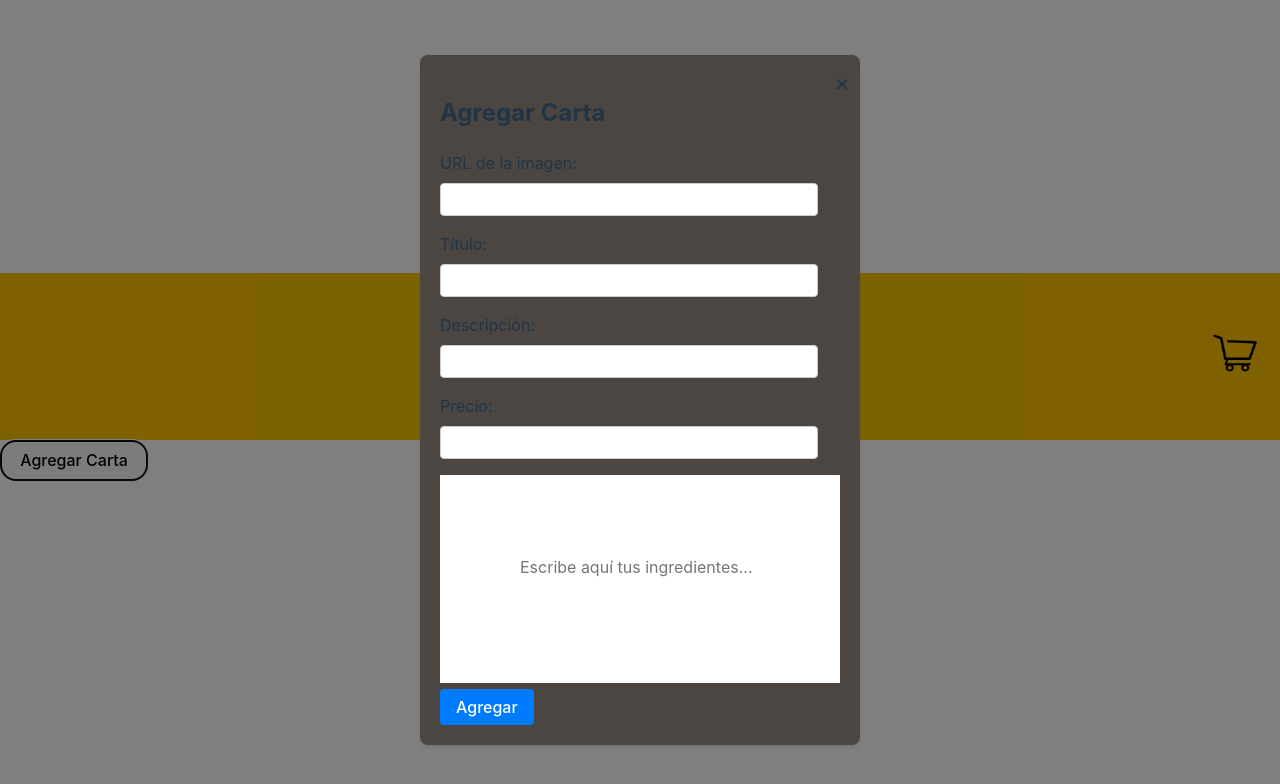
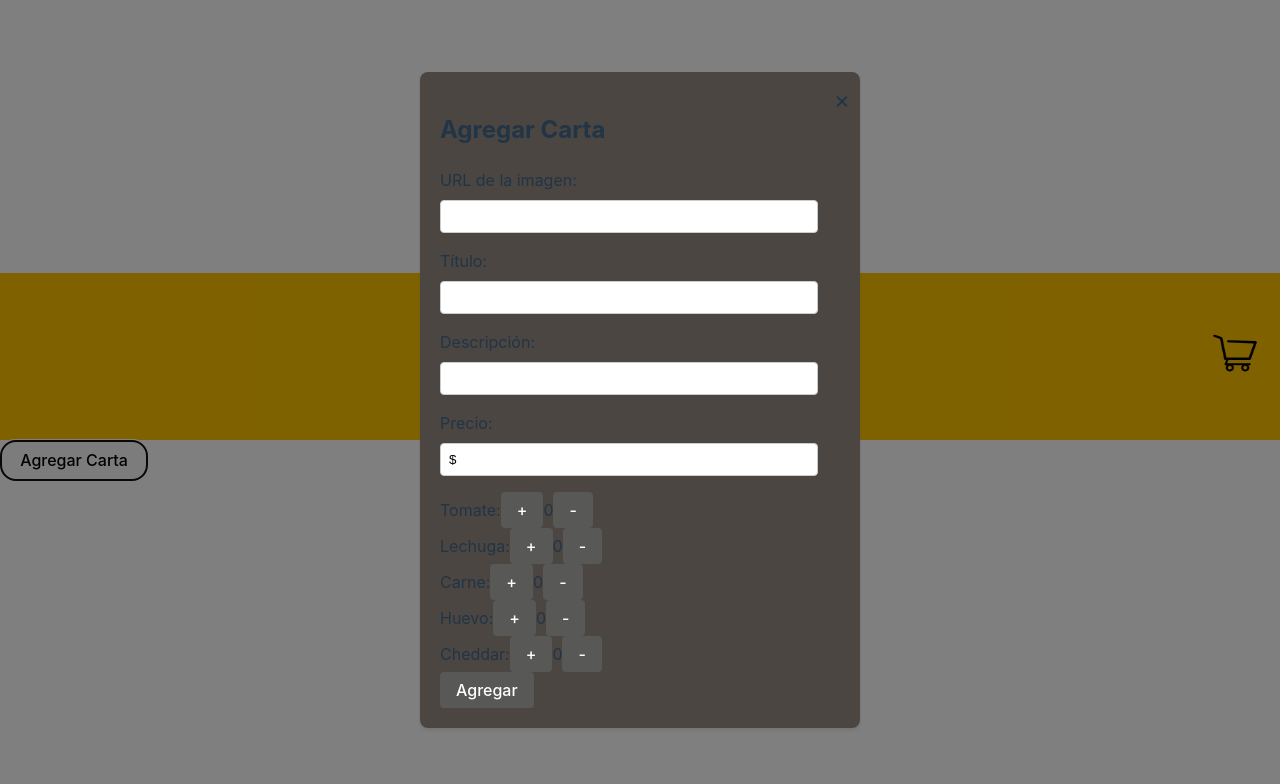
Before and after one commit to lucascarrada3/FrontTPLabArt, a React (Vite) app: page / in a window 1280 px wide. Both pictures are taken after a click on the button "Agregar Carta". Shown: the top 784 px of the page. Built offline with nearby package versions, Linux system fonts and the light colour scheme.

Commit message:
Arreglo modal y agregacion de ingredientes

```diff
--- a/src/App.css
+++ b/src/App.css
@@ -67,13 +67,17 @@ button:focus-visible {
   }
 }
 .navbar {
-  position: static;
+  position: static; /* Establece el encabezado como fijo */
+  top: 0; /* Lo coloca en la parte superior de la ventana del navegador */
+  left: 0;
+  width: 100%;
   background-color: rgb(255, 196, 0);
   display: flex;
   justify-content: space-between;
   align-items: center;
   padding: 5px 15px;
-  width: 100vw; /* Ajustar al ancho de la ventana del navegador */
+  z-index: 999; /* Asegura que esté por encima de otros elementos */
+  width: 100vw;
 }
 
 .content {
@@ -127,6 +131,9 @@ button:focus-visible {
   border-radius: 10px;
   overflow: hidden;
   position: relative;
+  background-color: #ffffff;
+  color: #434344;
+  text-align: center;
 }
 
 .card img {
@@ -146,11 +153,20 @@ button:focus-visible {
 
 .card-info p {
   margin: 5px 0;
+  border-radius: 15px;
 }
 
 .card-info button {
   margin-left: 5px;
 }
+
+.card-info h1 {
+  margin: 5px 0;
+  text-align: center;
+  color: #2e2d2d;
+  border: 1px solid #000000; /* Agregar borde negro */
+}
+
 .modal {
   position: fixed;
   top: 0;
@@ -187,16 +203,19 @@ button:focus-visible {
 }
 
 .modal-content button {
-  background-color: #007bff;
-  color: #fff;
+  background-color: #585857; /* Color de fondo del botón */
+  color: #fff; /* Color del texto del botón */
   border: none;
   border-radius: 4px;
   padding: 8px 16px;
   cursor: pointer;
+  transition: background-color 0.3s; /* Transición suave para el cambio de color */
 }
 
 .modal-content button:hover {
-  background-color: #0056b3;
+  background-color: #4b4642;
+  outline: none;
+  box-shadow: none;
 }
 
 .close {
--- a/src/App.tsx
+++ b/src/App.tsx
@@ -10,7 +10,9 @@ type Carta = {
   precio: string;
   ingredientes: string;
   titulo: string;
+  contadores: { [key: string]: number }; // Agrega este campo
 };
+
 
 function App() {
   const [modalOpen, setModalOpen] = useState(false);
@@ -19,11 +21,19 @@ function App() {
     id: 0,
     foto: '',
     descripcion: '',
-    precio: '',
+    precio: '$',
     ingredientes: '',
-    titulo: ''
+    titulo: '',
+    contadores: { tomate: 0, lechuga: 0, carne: 0, huevo: 0, cheddar: 0 }
   });
   const [editandoCarta, setEditandoCarta] = useState<number | null>(null);
+  const [contadores, setContadores] = useState({
+    tomate: 0,
+    lechuga: 0,
+    carne: 0,
+    huevo: 0,
+    cheddar: 0
+  });
 
   const handleInputChange = (event: React.ChangeEvent<HTMLInputElement>) => {
     const { name, value } = event.target;
@@ -32,35 +42,80 @@ function App() {
       [name]: value
     }));
   };
-  const handleTextAreaChange = (event: React.ChangeEvent<HTMLTextAreaElement>) => {
-    const { name, value } = event.target;
+
+  const handleCheckboxChange = (event: React.ChangeEvent<HTMLInputElement>) => {
+    const { name, checked } = event.target;
+    const ingredientes = [...nuevaCarta.ingredientes.split(',')];
+
+    if (checked) {
+      ingredientes.push(name);
+      incrementarContador(name as keyof typeof contadores);
+    } else {
+      const index = ingredientes.indexOf(name);
+      if (index !== -1) {
+        ingredientes.splice(index, 1);
+        decrementarContador(name as keyof typeof contadores);
+      }
+    }
+
     setNuevaCarta(prevState => ({
       ...prevState,
-      [name]: value
+      ingredientes: ingredientes.join(',')
     }));
   };
+  const incrementarContador = (name: keyof typeof contadores) => {
+    setContadores(prevState => ({
+      ...prevState,
+      [name]: prevState[name] + 1
+    }));
+    setNuevaCarta(prevState => ({
+      ...prevState,
+      ingredientes: prevState.ingredientes ? prevState.ingredientes + ',' + name : name
+    }));
+  };
+
+  const decrementarContador = (name: keyof typeof contadores) => {
+    setContadores(prevState => ({
+      ...prevState,
+      [name]: Math.max(prevState[name] - 1, 0)
+    }));
+    setNuevaCarta(prevState => {
+      const ingredientesArray = prevState.ingredientes.split(',');
+      const index = ingredientesArray.indexOf(name);
+      if (index !== -1) {
+        ingredientesArray.splice(index, 1);
+      }
+      return {
+        ...prevState,
+        ingredientes: ingredientesArray.join(',')
+      };
+    });
+  };
+
+  // const handleTextAreaChange = (event: React.ChangeEvent<HTMLTextAreaElement>) => {
+  //   const { name, value } = event.target;
+  //   setNuevaCarta(prevState => ({
+  //     ...prevState,
+  //     [name]: value
+  //   }));
+  // };
 
   const handleAgregarCarta = () => {
     if (editandoCarta !== null) {
       const nuevasCartas = cartas.map(carta =>
-        carta.id === editandoCarta ? nuevaCarta : carta
+        carta.id === editandoCarta ? { ...nuevaCarta, contadores: contadores } : carta
       );
       setCartas(nuevasCartas);
       setEditandoCarta(null);
     } else {
-      const nuevasCartas = [...cartas, { ...nuevaCarta, id: cartas.length + 1 }];
+      const nuevasCartas = [...cartas, { ...nuevaCarta, id: cartas.length + 1, contadores: { ...contadores } }];
       setCartas(nuevasCartas);
     }
-    setNuevaCarta({
-      id: 0,
-      foto: '',
-      descripcion: '',
-      precio: '',
-      ingredientes: '',
-      titulo: ''
-    });
+    resetearFormulario();
     setModalOpen(false);
   };
+
+
 
   const handleEliminarCarta = (id: number) => {
     if (window.confirm('¿Estás seguro de que quieres eliminar esta carta?')) {
@@ -72,10 +127,50 @@ function App() {
   const handleEditarCarta = (id: number) => {
     const cartaEditar = cartas.find(carta => carta.id === id);
     if (cartaEditar) {
+      // Restablecer los contadores
+      const newContadores: { [key: string]: number } = {
+        tomate: 0,
+        lechuga: 0,
+        carne: 0,
+        huevo: 0,
+        cheddar: 0
+      };
+
+      // Incrementar los contadores con los ingredientes de la carta que se está editando
+      const ingredientesArray = cartaEditar.ingredientes.split(',');
+      for (const ingrediente of ingredientesArray) {
+        if (newContadores.hasOwnProperty(ingrediente)) {
+          newContadores[ingrediente as keyof typeof newContadores] += 1;
+        }
+      }
+
+      // Actualizar el estado de los contadores
+      setContadores(newContadores as { tomate: number; lechuga: number; carne: number; huevo: number; cheddar: number; });
+
+      // Establecer la carta a editar y abrir el modal de edición
       setNuevaCarta(cartaEditar);
       setEditandoCarta(id);
       setModalOpen(true);
     }
+  };
+
+  const resetearFormulario = () => {
+    setNuevaCarta({
+      id: 0,
+      foto: '',
+      descripcion: '',
+      precio: '$',
+      ingredientes: '',
+      titulo: '',
+      contadores: { tomate: 0, lechuga: 0, carne: 0, huevo: 0, cheddar: 0 }
+    });
+    setContadores({
+      tomate: 0,
+      lechuga: 0,
+      carne: 0,
+      huevo: 0,
+      cheddar: 0
+    });
   };
 
   return (
@@ -105,8 +200,14 @@ function App() {
     <div className="card-info">
       <h2>{carta.titulo}</h2>
       <h3>{carta.descripcion}</h3>
-                <p>{carta.ingredientes}</p>
-                <p>{carta.precio}</p>
+      <div>
+        {Object.entries(carta.contadores).map(([ingrediente, cantidad]) => (
+          cantidad > 0 && (
+            <p key={ingrediente}>{ingrediente}: {cantidad}</p>
+          )
+        ))}
+      </div>
+      <h1>{carta.precio}</h1>
       <div>
         <button onClick={() => handleEliminarCarta(carta.id)}>
           <span role="img" aria-label="Eliminar">🗑️</span>
@@ -167,13 +268,36 @@ function App() {
                 />
               </div>
               <div id="ingredientes-container">
-              <textarea
-                id="ingredientes"
-                name="ingredientes"
-                value={nuevaCarta.ingredientes}
-                onChange={handleTextAreaChange}
-                placeholder="Escribe aquí tus ingredientes..."
-              />
+                  <div>
+                    <span>Tomate:</span>
+                    <button type="button" onClick={() => incrementarContador('tomate')}>+</button>
+                    <span>{contadores.tomate}</span>
+                    <button type="button" onClick={() => decrementarContador('tomate')}>-</button>
+                  </div>
+                  <div>
+                    <span>Lechuga:</span>
+                    <button type="button" onClick={() => incrementarContador('lechuga')}>+</button>
+                    <span>{contadores.lechuga}</span>
+                    <button type="button" onClick={() => decrementarContador('lechuga')}>-</button>
+                  </div>
+                  <div>
+                    <span>Carne:</span>
+                    <button type="button" onClick={() => incrementarContador('carne')}>+</button>
+                    <span>{contadores.carne}</span>
+                    <button type="button" onClick={() => decrementarContador('carne')}>-</button>
+                  </div>
+                  <div>
+                    <span>Huevo:</span>
+                    <button type="button" onClick={() => incrementarContador('huevo')}>+</button>
+                    <span>{contadores.huevo}</span>
+                    <button type="button" onClick={() => decrementarContador('huevo')}>-</button>
+                  </div>
+                  <div>
+                    <span>Cheddar:</span>
+                    <button type="button" onClick={() => incrementarContador('cheddar')}>+</button>
+                    <span>{contadores.cheddar}</span>
+                    <button type="button" onClick={() => decrementarContador('cheddar')}>-</button>
+                  </div>
                 </div>
               <button type="button" onClick={handleAgregarCarta}>
                 {editandoCarta !== null ? 'Guardar' : 'Agregar'}
```
Lines whose indentation alone changed are shown as unchanged.
